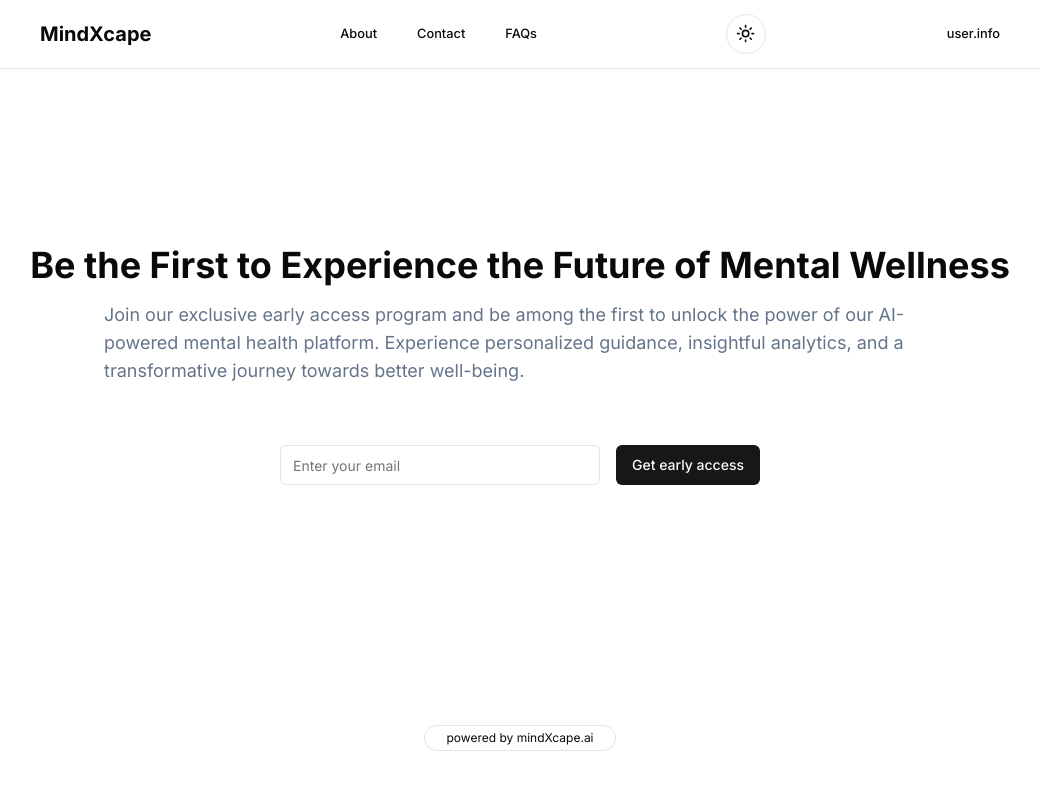
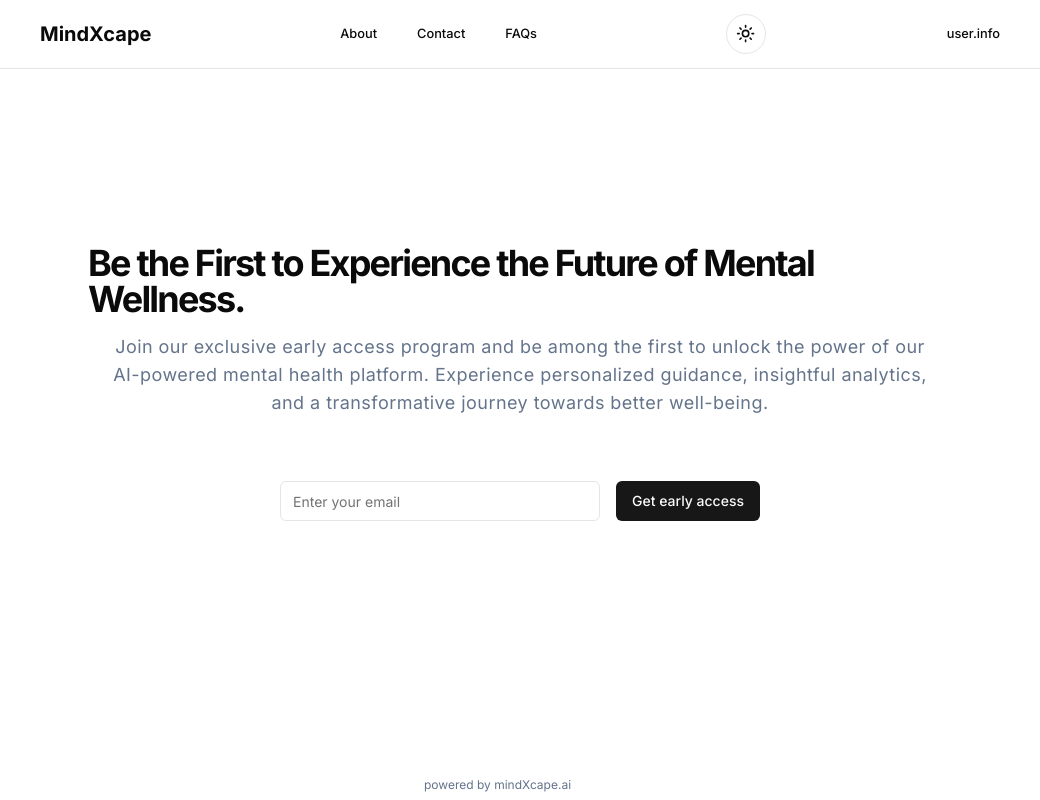
Before and after one commit to MrNikhillyadav/mindscape.ai, a Next.js app: page / in a window 1280 px wide. Shown: the whole page, without its empty margins (120-1160 px from the left). Built offline with nearby package versions, Linux system fonts and the light colour scheme; no server answers.

Commit message:
made accesspage responsible

```diff
--- a/app/_components/GetEarlyAccess.jsx
+++ b/app/_components/GetEarlyAccess.jsx
@@ -68,23 +68,34 @@ export default function GetEarlyAccess() {
 
   return (
     <div className=" max-w-[80vw] m-auto ">
-      <div className="  w-full  flex flex-col justify-center  items-center">
-        <div className=' flex flex-col justify-center items-center p-4   mt-[20vh]'>
-          <h3 className="text-4xl font-bold mb-4">Be the First to Experience the Future of Mental Wellness</h3>
-          <p className="text-lg mx-20 text-slate-500 mb-6">
+      <div className="  w-full  flex flex-col justify-center  px-2 md:px-0 items-center">
+        <div className='  flex  flex-col justify-center items-center md:px-0 md:p-4   ml-4 md:ml-0   mt-10 md:mt-[20vh]'>
+          <h3 className=" text-3xl  lg:px-20  sm:text-4xl md:text-4xl tracking-tighter leading-7 mr-3 md:mr-0 md:leading-9 md:text-start font-bold mb-4">Be the First to Experience the Future of Mental Wellness.</h3>
+          <div className="hidden md:block md:text-lg tracking-wide  md:text-start  lg:mx-20 lg:px-4 lg:text-center text-slate-500  md:mb-6">
             Join our exclusive early access program and be among the first to unlock the power of our AI-powered
             mental health platform. Experience personalized guidance, insightful analytics, and a transformative
             journey towards better well-being.
-          </p>
+          </div>
+          <div className=" md:hidden md:text-lg tracking-wide leading-5 text-sm  md:text-start  lg:mx-20 lg:px-4 lg:text-center text-slate-500  md:mb-6">
+            Join our exclusive early access program and be among the first to unlock the power of our AI-powered
+            mental health platform.
+          </div>
         </div>
 
-        <div className="flex items-center my-5 mb-20">
+        <div className="flex flex-col gap-2 md:gap-0 md:flex-row px-2 md:px-0  md:items-center my-6 mb-10 md:mb-20">
           <Input
             type="email"
             placeholder="Enter your email"
             value={email}
             onChange={(e) => setEmail(e.target.value)}
-            className=" w-[25vw] mr-4"
+            className="hidden md:flex md:w-[25vw] mr-4"
+          />
+          <Input
+            type="email"
+            placeholder="Enter your email"
+            value={email}
+            onChange={(e) => setEmail(e.target.value)}
+            className="text-start md:hidden  mr-4"
           />
           <Button onClick={handleEmailSubmit} disabled={isButtonDisabled}>
             {emailSent ? (
@@ -109,7 +120,7 @@ export default function GetEarlyAccess() {
           </div>
         )}
 
-        <div className='w-[15vw] border p-1 rounded-full  text-center text-xs mt-[20vh] font-md'>
+        <div className='md:w-[15vw]  rounded-full    text-[15px]  md:my-0 md:text-xs  md:mt-[22vh] text-slate-500 font-md'>
           <p >powered by mindXcape.ai</p>
         </div>
       </div>
--- a/app/chatPage/_components/Header.jsx
+++ b/app/chatPage/_components/Header.jsx
@@ -20,7 +20,7 @@ function Header() {
 
   return (
     <div className='max-w-[80vw] m-auto '>
-        <div className="flex text-xl justify-between p-3 md:px-8 items-center" >
+        <div className=" flex text-xl justify-between p-3 md:px-8 items-center" >
 
             <Link href="/"  className=' text-xl font-medium md:font-bold cursor-pointer'>MindXcape</Link>
             <ul className='hidden md:flex  justify-between items-center p-2 gap-10'>
@@ -31,7 +31,7 @@ function Header() {
             </ul>
 
             <ThemeToggleButton/>
-            <div className='text-[1vw] font-medium cursor-pointer '>
+            <div className='hidden md:block text-[1vw] font-medium cursor-pointer '>
                 user.info
             </div>
 
```
